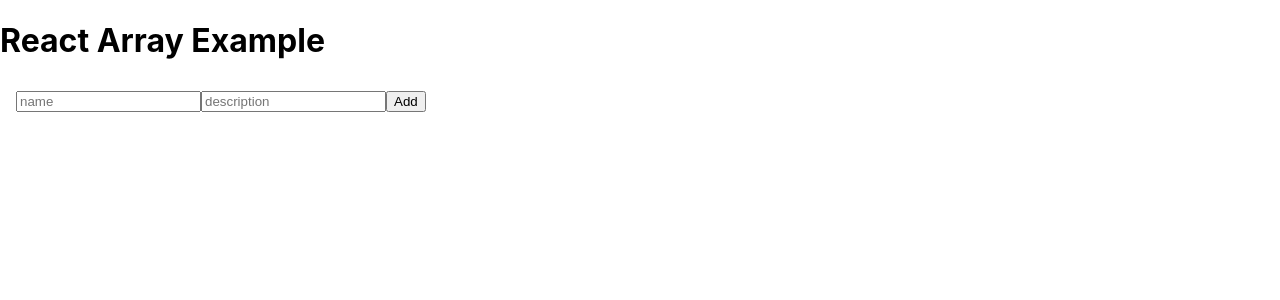
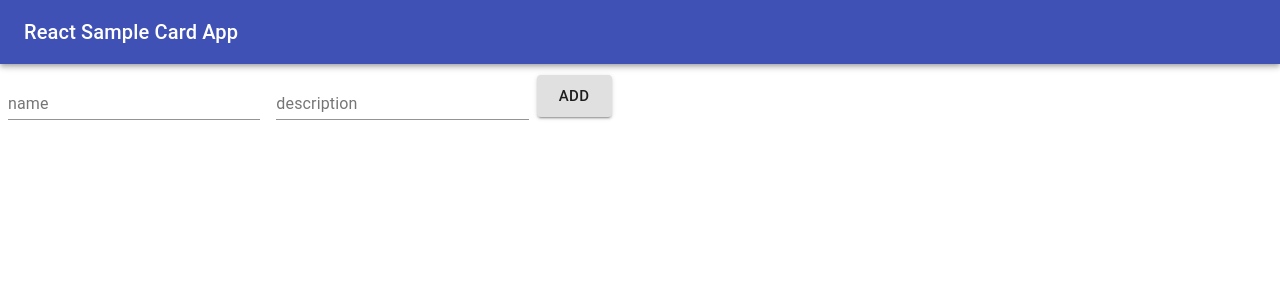
Before and after one commit to seanmaaa/hello-react, a React (Create React App) app: page / in a window 1280 px wide. Shown: the top 300 px of the page. Built offline with nearby package versions, Linux system fonts and the light colour scheme.

Commit message:
Material UI 입히기

```diff
--- a/package.json
+++ b/package.json
@@ -3,6 +3,7 @@
   "version": "0.1.0",
   "private": true,
   "dependencies": {
+    "@material-ui/core": "^4.12.3",
     "@testing-library/jest-dom": "^5.11.4",
     "@testing-library/react": "^11.1.0",
     "@testing-library/user-event": "^12.1.10",
--- a/src/App.js
+++ b/src/App.js
@@ -2,6 +2,7 @@ import { Fragment, useState } from 'react';
 import './App.css';
 import CardForm from './CardForm';
 import CardInfoListView from './CardInfoListView';
+import {AppBar, Toolbar, Typography} from '@material-ui/core';
 
 function App() {
   const [cardId, setCardId] = useState(0)
@@ -22,9 +23,13 @@ function App() {
 
   return (
     <Fragment>
-      <h1>React Array Example</h1>
-      <CardForm onCreate={(cardInfo) => handleOnCreate(cardInfo)} />
-      <CardInfoListView cardList={cardList} handleOnUpdate={handleOnUpdate} handleOnDelete={handleOnDelete} />
+        <AppBar position="sticky">
+          <Toolbar>
+            <Typography variant="h6">React Sample Card App</Typography>
+          </Toolbar>
+        </AppBar>
+        <CardForm onCreate={(cardInfo) => handleOnCreate(cardInfo)} />
+        <CardInfoListView cardList={cardList} handleOnUpdate={handleOnUpdate} handleOnDelete={handleOnDelete} />
     </Fragment>
   );
 }
--- a/src/CardForm.js
+++ b/src/CardForm.js
@@ -1,8 +1,23 @@
 import { useState } from 'react';
+import { makeStyles, Button, TextField } from '@material-ui/core';
+
+const useStyles = makeStyles((theme) => ({
+    form: {
+        '& .MuiTextField-root': {
+            margin: theme.spacing(1),
+            width: '25ch',
+          },
+        alignItems: "center",
+        display: 'flex',
+        flexDirection: 'row'
+      }
+  }));
 
 function CardForm({ onCreate = (v) => console.log(v) }) {
     const [cardName, setName] = useState("")
     const [description, setDescription] = useState("")
+
+    const classes = useStyles();
 
     const handleSubmit = (e) => {
         e.preventDefault()
@@ -12,13 +27,10 @@ function CardForm({ onCreate = (v) => console.log(v) }) {
     }
 
     return (
-        <form onSubmit={handleSubmit} style={{
-            padding: '8px',
-            margin: '8px'
-        }}>
-            <input type="text" value={cardName} name="cardName" placeholder="name" onChange={e => setName(e.target.value)} />
-            <input type="text" value={description} name="cardDescription" placeholder="description" onChange={e => setDescription(e.target.value)} />
-            <button type="submit"> Add </button>
+        <form className={classes.form} onSubmit={handleSubmit}>
+            <TextField id="standard-required" label="name" value={cardName} name="cardName" onChange={e => setName(e.target.value)} />
+            <TextField id="standard-required" label="description" value={description} name="cardDescription" onChange={e => setDescription(e.target.value)} />
+            <Button size="large" variant="contained" type="submit"> Add </Button>
         </form>
     );
 }
--- a/src/CardInfo.js
+++ b/src/CardInfo.js
@@ -1,9 +1,24 @@
 import { Fragment, useEffect, useState } from "react";
+import { Box, makeStyles, ButtonGroup, Button, TextField } from "@material-ui/core";
+
+const useStyles = makeStyles((theme) => ({
+    root: {
+        '& .MuiTextField-root': {
+            margin: theme.spacing(1),
+            width: '25ch',
+          },
+        alignItems: "center",
+        display: 'flex',
+        flexDirection: 'row'
+      }
+  }));
 
 function CardInfo({ info = { id: 0, name: "N/A", description: "N/A" }, handleOnUpdate, handleOnDelete }) {
     const [editing, setEditing] = useState(false)
     const [name, setName] = useState(info.name)
     const [description, setDescription] = useState(info.description)
+
+    const classes = useStyles();
 
     useEffect(() => {
         console.log("CardInfo component created.")
@@ -11,29 +26,32 @@ function CardInfo({ info = { id: 0, name: "N/A", description: "N/A" }, handleOnU
     }, [])
 
     return (
-        <div style={{
-            border: '1px solid black',
+        <Box borderRadius={16} borderColor="gray.500" border={1} style={{
             padding: '8px',
             margin: '8px'
         }}>
             {
                 editing
                     ?
-                    <form onSubmit={e => { e.preventDefault(); setEditing(false); handleOnUpdate({ id: info.id, name: name, description: description }) }} >
-                        <input type="text" value={name} name="cardName" placeholder="name" onChange={e => setName(e.target.value)} />
-                        <input type="text" value={description} name="cardDescription" placeholder="description" onChange={e => setDescription(e.target.value)} />
-                        <button type="submit"> Submit </button>
-                        <button onClick={e => setEditing(false)}> Cancel </button>
+                    <form className={classes.root} onSubmit={e => { e.preventDefault(); setEditing(false); handleOnUpdate({ id: info.id, name: name, description: description }) }} >
+                        <TextField id="standard-required" label="name" name="cardName" value={name} onChange={e => setName(e.target.value)} />
+                        <TextField id="standard-required" label="description" value={description} name="cardDescription" onChange={e => setDescription(e.target.value)} />
+                        <ButtonGroup size="large">
+                            <Button type="submit" color="primary"> Submit </Button>
+                            <Button color="secondary" onClick={e => setEditing(false)}> Cancel </Button>
+                        </ButtonGroup>
                     </form>
                     :
-                    <Fragment>
-                        <div><b>{info.name}</b></div>
-                        <div>{info.description}</div>
-                        <button onClick={e => setEditing(true)}>Edit</button>
-                        <button onClick={e => handleOnDelete(info.id)}>Delete</button>
-                    </Fragment>
+                    <Box className={classes.root}>
+                        <TextField id="standard-required" label="name" name="cardName" value={info.name} disabled/>
+                        <TextField id="standard-required" label="description" value={info.description} name="cardDescription" disabled/>
+                        <ButtonGroup size="large">
+                            <Button color="primary" onClick={e => setEditing(true)}> Edit </Button>
+                            <Button color="secondary" onClick={e => handleOnDelete(info.id)}> Delete </Button>
+                        </ButtonGroup>
+                    </Box>
             }
-        </div>
+        </Box>
     );
 }
 
```
Also changed, not shown: 1 other file (tests, documents, lock files or other folders).
